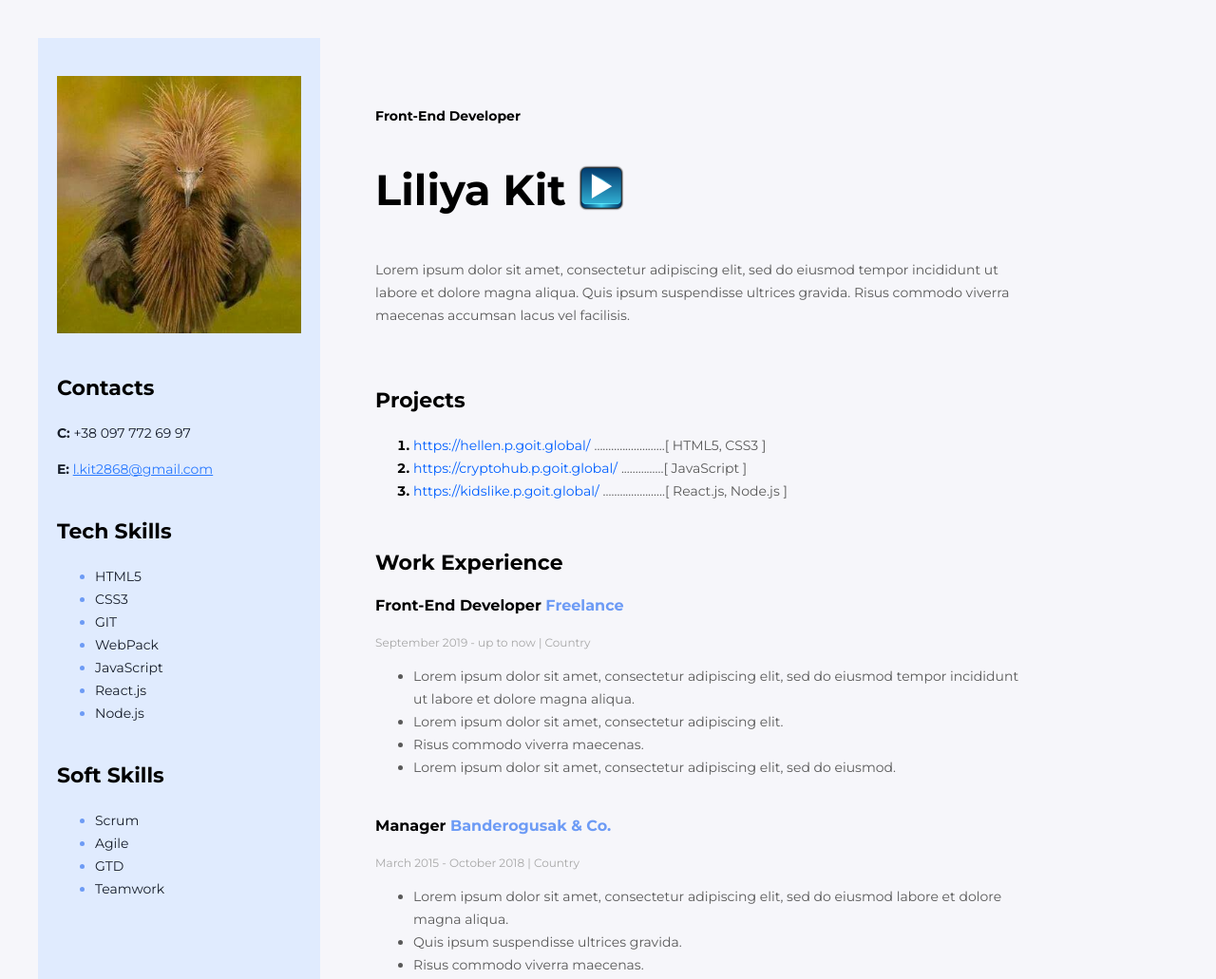
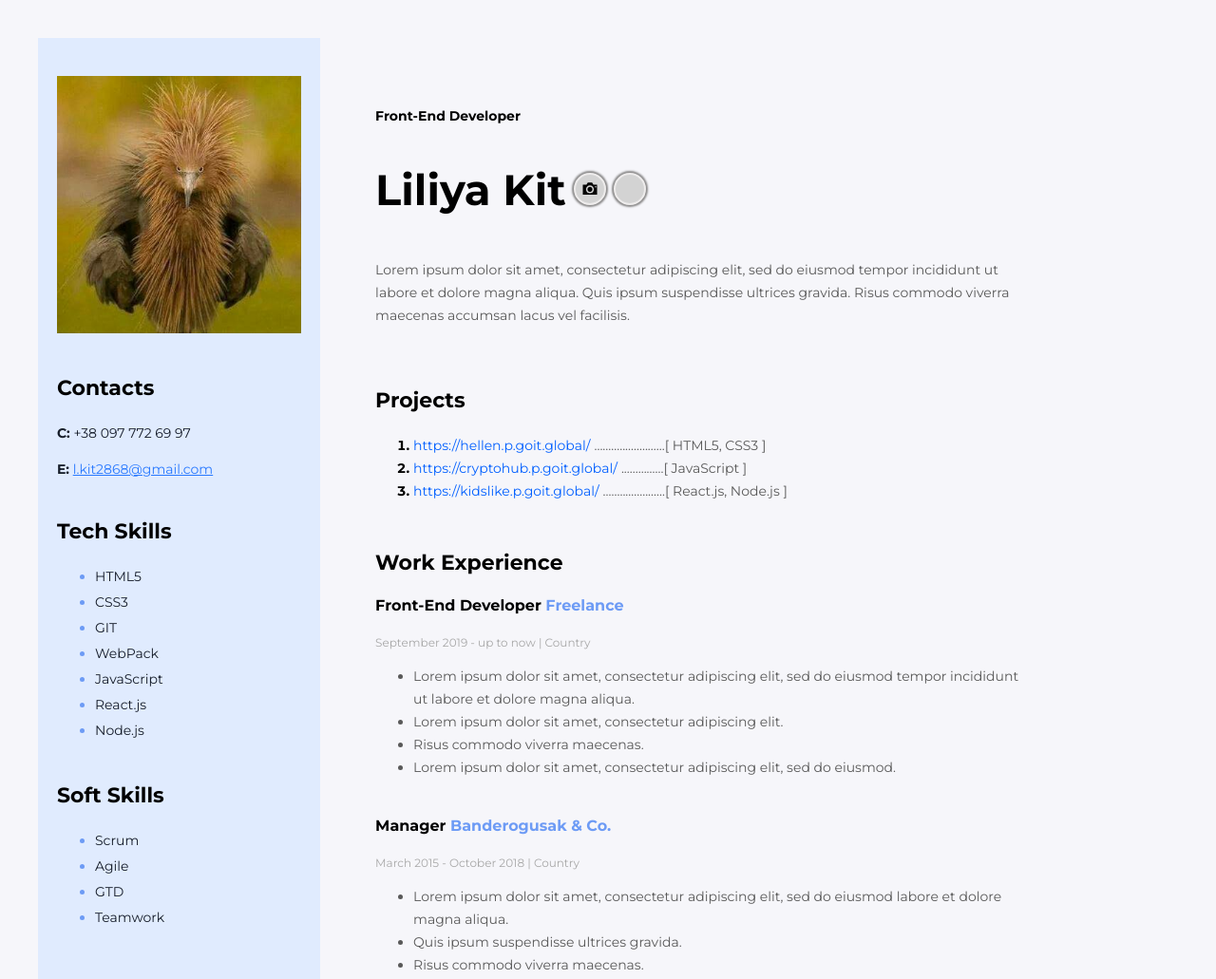
Before and after one commit to link2868/My-rezume, a plain HTML site: page index.html in a window 1280 px wide. Shown: the top 1031 px of the page at 95% size. Drawn offline with Linux system fonts and the light colour scheme.

Commit message:
переробити кнопку на <button /> i бордер при ховерi pointi

```diff
--- a/css/styles.css
+++ b/css/styles.css
@@ -44,11 +44,46 @@ h1 {
 
 .name {
   display: flex;
+  align-items: baseline;
+}
+
+.name-button {
+  display: flex;
+  justify-content: space-between;
   align-items: center;
 }
 
-.name-button {
- margin-left: 10pt;
+#elem {
+  margin: 0 4px 0 8px;
+  width: 34px;
+  height: 34px;
+  border-radius: 50%;
+  background-color:lightgray;
+  border: 2px solid #eeecec;
+  box-shadow: 0px 0px 2px 2px rgb(138, 137, 137);
+
+
+}
+#elem:hover {
+  border: 2px solid #ffffff;
+  background-color:#e5e5e5;
+  cursor: pointer;
+  box-shadow: 0px 0px 2px 2px rgb(177, 176, 176);
+}
+.img-button {
+  width: 100%;
+  display: flex;
+}
+
+.button-null {
+  margin: 0 8px 0 4px;
+  width: 30px;
+  height: 30px;
+  border-radius: 50%;
+  background-color:lightgray;
+  border: 2px solid #eeecec;
+  box-shadow: 0px 0px 2px 2px rgb(138, 137, 137);
+
 }
 
 p {
@@ -188,6 +223,7 @@ li.skills {
 }
 
 .point {
+  display: inline-block;
   color: #161d2a;
   transition: all .20s ease-in 0s;
 }
@@ -196,9 +232,22 @@ li.skills {
   font-weight: 800;
   color:#6d9bf5;
   letter-spacing: 2px;
-  text-decoration: underline;
   text-decoration-color: #005fff;
   cursor: pointer;
+}
+
+.point:after {
+  background-color: #6d9bf5;
+      display: block;
+      content: "";
+      height: 3px;
+      width: 0%;
+      transition: width .3s ease-in-out;
+}
+
+.point:hover::after,
+.point:focus::after {
+width: 100%;
 }
 
 @media (max-width: 1100px) {
--- a/index.html
+++ b/index.html
@@ -26,7 +26,14 @@
           <div class="name">
           <h1 >Liliya Kit</h1>
           <div class="name-button">
-            <input type="image" id="elem" src="/img/Button_Play-01_25091.png" alt=" Кнопка 'Input' "/>
+            <button type="button" id="elem">
+              <img
+                class="img-button"
+                src="/img/photo-camera-filled-svgrepo-com.svg"
+                alt="Кнопка"
+              />
+            </button>
+            <div class="button-null"></div>
           </div>
         </div>
           <p>
```
Also changed, not shown: img/Button_Play-01_25091.png (deleted), img/photo-camera-filled-svgrepo-com.svg (added).
